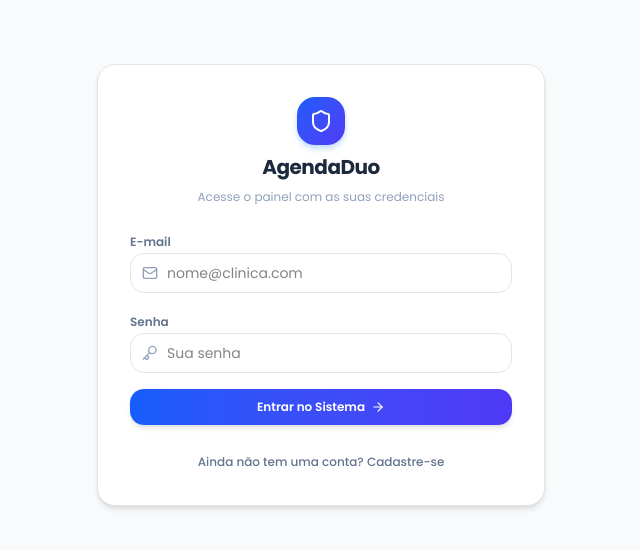
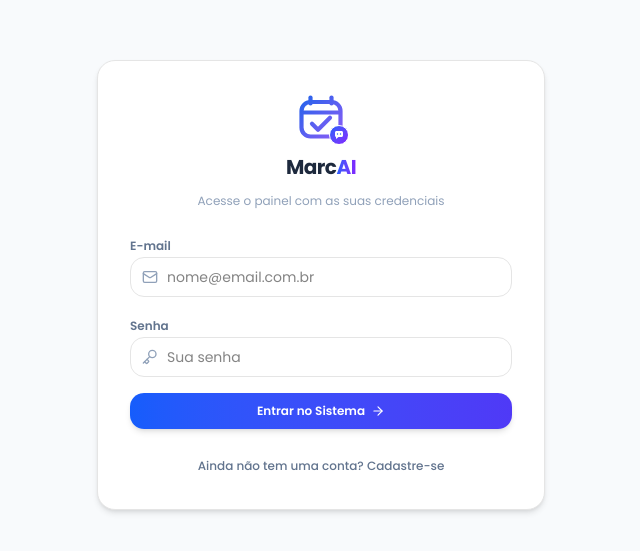
Before and after one commit to juanestevam127-ctrl/saas-clinicas, a Next.js app in the folder agendaduo-frontend/: page /login in a window 1280 px wide. Shown: the part 115-666 px from the top of the page, without its empty margins (319-959 px from the left). Built offline with nearby package versions, Linux system fonts and the light colour scheme; no server answers.

Commit message:
Rebrand login and register pages with MarcAI logo and email.com.br placeholders

```diff
--- a/agendaduo-frontend/src/app/login/page.tsx
+++ b/agendaduo-frontend/src/app/login/page.tsx
@@ -69,11 +69,32 @@ export default function LoginPage() {
       <div className="bg-white border rounded-2xl p-8 max-w-md w-full shadow-md space-y-6">
 
         {/* Logo e Título */}
-        <div className="text-center space-y-2">
-          <div className="w-12 h-12 rounded-2xl bg-gradient-to-br from-blue-600 to-indigo-600 flex items-center justify-center mx-auto text-white shadow-md shadow-blue-200">
-            <Shield className="w-6 h-6" />
+        <div className="text-center space-y-3">
+          <div className="relative w-12 h-12 mx-auto select-none">
+            <svg className="w-12 h-12" viewBox="0 0 32 32" fill="none" xmlns="http://www.w3.org/2000/svg">
+              <rect x="3" y="6" width="26" height="23" rx="6" stroke="url(#logoGrad)" strokeWidth="2.8" />
+              <path d="M9 3V7" stroke="url(#logoGrad)" strokeWidth="2.8" strokeLinecap="round" />
+              <path d="M23 3V7" stroke="url(#logoGrad)" strokeWidth="2.8" strokeLinecap="round" />
+              <path d="M3 13H29" stroke="url(#logoGrad)" strokeWidth="2.8" />
+              <path d="M10 20.5L14 24.5L22 16.5" stroke="url(#logoGrad)" strokeWidth="2.8" strokeLinecap="round" strokeLinejoin="round" />
+              <defs>
+                <linearGradient id="logoGrad" x1="3" y1="3" x2="29" y2="29" gradientUnits="userSpaceOnUse">
+                  <stop stopColor="#2563EB" />
+                  <stop offset="1" stopColor="#8B5CF6" />
+                </linearGradient>
+              </defs>
+            </svg>
+            <div className="absolute -bottom-1 -right-1 w-5 h-5 bg-gradient-to-br from-blue-600 to-violet-600 rounded-full border border-white flex items-center justify-center">
+              <svg className="w-3 h-3 text-white" viewBox="0 0 12 12" fill="none" xmlns="http://www.w3.org/2000/svg">
+                <path d="M2 3.5C2 2.67157 2.67157 2 3.5 2H8.5C9.32843 2 10 2.67157 10 3.5V6.5C10 7.32843 9.32843 8 8.5 8H5.5L3 10V8H3.5H3C2.67157 8 2 7.32843 2 6.5V3.5Z" fill="currentColor"/>
+                <circle cx="4.5" cy="5" r="0.7" fill="#2563EB" />
+                <circle cx="7.5" cy="5" r="0.7" fill="#2563EB" />
+              </svg>
+            </div>
           </div>
-          <h2 className="text-xl font-bold text-slate-800 tracking-tight">AgendaDuo</h2>
+          <h2 className="text-xl font-black text-slate-800 tracking-tight">
+            Marc<span className="text-transparent bg-clip-text bg-gradient-to-r from-blue-600 to-violet-600">AI</span>
+          </h2>
           <p className="text-xs text-slate-400">Acesse o painel com as suas credenciais</p>
         </div>
 
@@ -89,7 +110,7 @@ export default function LoginPage() {
                 required
                 value={email}
                 onChange={e => setEmail(e.target.value)}
-                placeholder="nome@clinica.com"
+                placeholder="nome@email.com.br"
                 className="flex h-10 w-full rounded-xl border border-input bg-background pl-9 pr-3 py-2 text-sm focus-visible:outline-none focus-visible:ring-2 focus-visible:ring-blue-500 focus-visible:ring-offset-2"
               />
             </div>
--- a/agendaduo-frontend/src/app/register/page.tsx
+++ b/agendaduo-frontend/src/app/register/page.tsx
@@ -57,11 +57,30 @@ export default function RegisterPage() {
     <div className="flex flex-col items-center justify-center min-h-screen bg-slate-50 p-6">
       <div className="bg-white border rounded-2xl p-8 max-w-md w-full shadow-md space-y-6">
 
-        <div className="text-center space-y-2">
-          <div className="w-12 h-12 rounded-2xl bg-gradient-to-br from-blue-600 to-indigo-600 flex items-center justify-center mx-auto text-white shadow-md shadow-blue-200">
-            <Shield className="w-6 h-6" />
+        <div className="text-center space-y-3">
+          <div className="relative w-12 h-12 mx-auto select-none">
+            <svg className="w-12 h-12" viewBox="0 0 32 32" fill="none" xmlns="http://www.w3.org/2000/svg">
+              <rect x="3" y="6" width="26" height="23" rx="6" stroke="url(#logoGrad)" strokeWidth="2.8" />
+              <path d="M9 3V7" stroke="url(#logoGrad)" strokeWidth="2.8" strokeLinecap="round" />
+              <path d="M23 3V7" stroke="url(#logoGrad)" strokeWidth="2.8" strokeLinecap="round" />
+              <path d="M3 13H29" stroke="url(#logoGrad)" strokeWidth="2.8" />
+              <path d="M10 20.5L14 24.5L22 16.5" stroke="url(#logoGrad)" strokeWidth="2.8" strokeLinecap="round" strokeLinejoin="round" />
+              <defs>
+                <linearGradient id="logoGrad" x1="3" y1="3" x2="29" y2="29" gradientUnits="userSpaceOnUse">
+                  <stop stopColor="#2563EB" />
+                  <stop offset="1" stopColor="#8B5CF6" />
+                </linearGradient>
+              </defs>
+            </svg>
+            <div className="absolute -bottom-1 -right-1 w-5 h-5 bg-gradient-to-br from-blue-600 to-violet-600 rounded-full border border-white flex items-center justify-center">
+              <svg className="w-3 h-3 text-white" viewBox="0 0 12 12" fill="none" xmlns="http://www.w3.org/2000/svg">
+                <path d="M2 3.5C2 2.67157 2.67157 2 3.5 2H8.5C9.32843 2 10 2.67157 10 3.5V6.5C10 7.32843 9.32843 8 8.5 8H5.5L3 10V8H3.5H3C2.67157 8 2 7.32843 2 6.5V3.5Z" fill="currentColor"/>
+                <circle cx="4.5" cy="5" r="0.7" fill="#2563EB" />
+                <circle cx="7.5" cy="5" r="0.7" fill="#2563EB" />
+              </svg>
+            </div>
           </div>
-          <h2 className="text-xl font-bold text-slate-800 tracking-tight">Criar sua conta</h2>
+          <h2 className="text-xl font-black text-slate-800 tracking-tight">Criar sua conta</h2>
           <p className="text-xs text-slate-400">Teste grátis por 7 dias. Sem cartão de crédito.</p>
         </div>
 
@@ -76,7 +95,7 @@ export default function RegisterPage() {
                 required
                 value={email}
                 onChange={e => setEmail(e.target.value)}
-                placeholder="nome@clinica.com"
+                placeholder="nome@email.com.br"
                 className="flex h-10 w-full rounded-xl border border-input bg-background pl-9 pr-3 py-2 text-sm focus-visible:outline-none focus-visible:ring-2 focus-visible:ring-blue-500 focus-visible:ring-offset-2"
               />
             </div>
```
